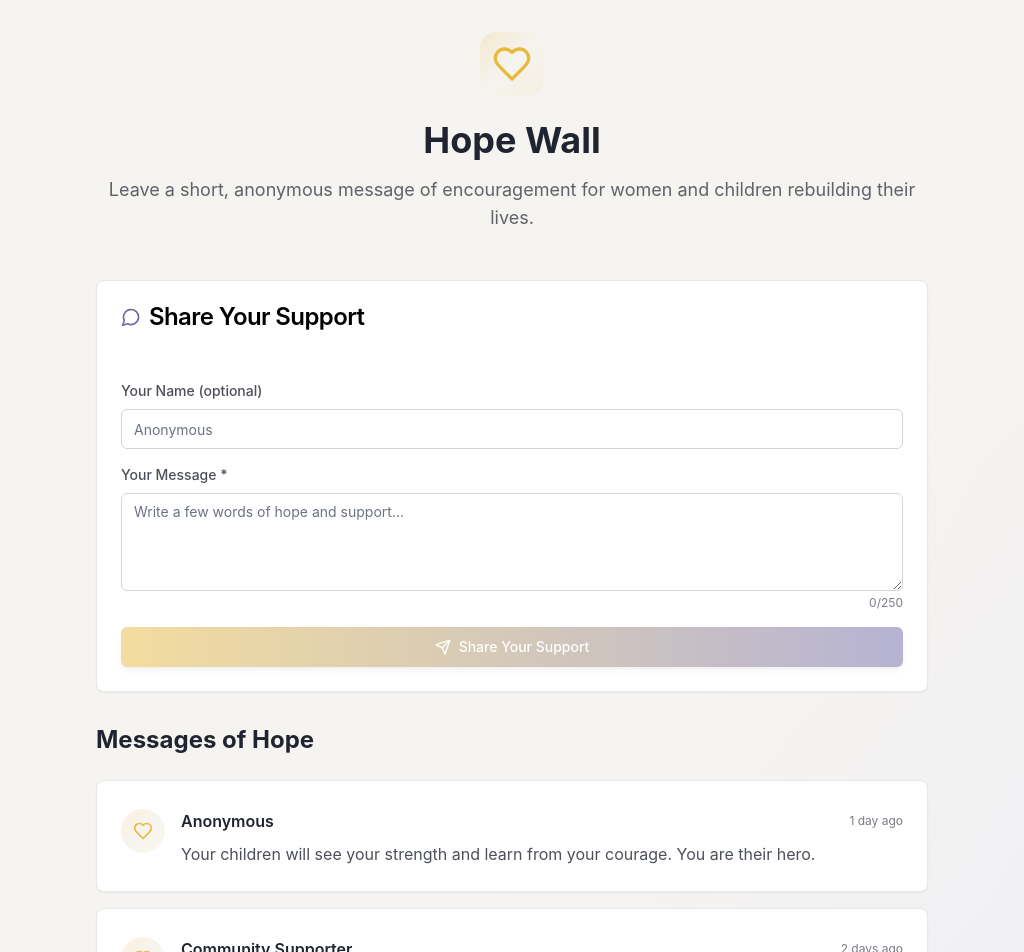
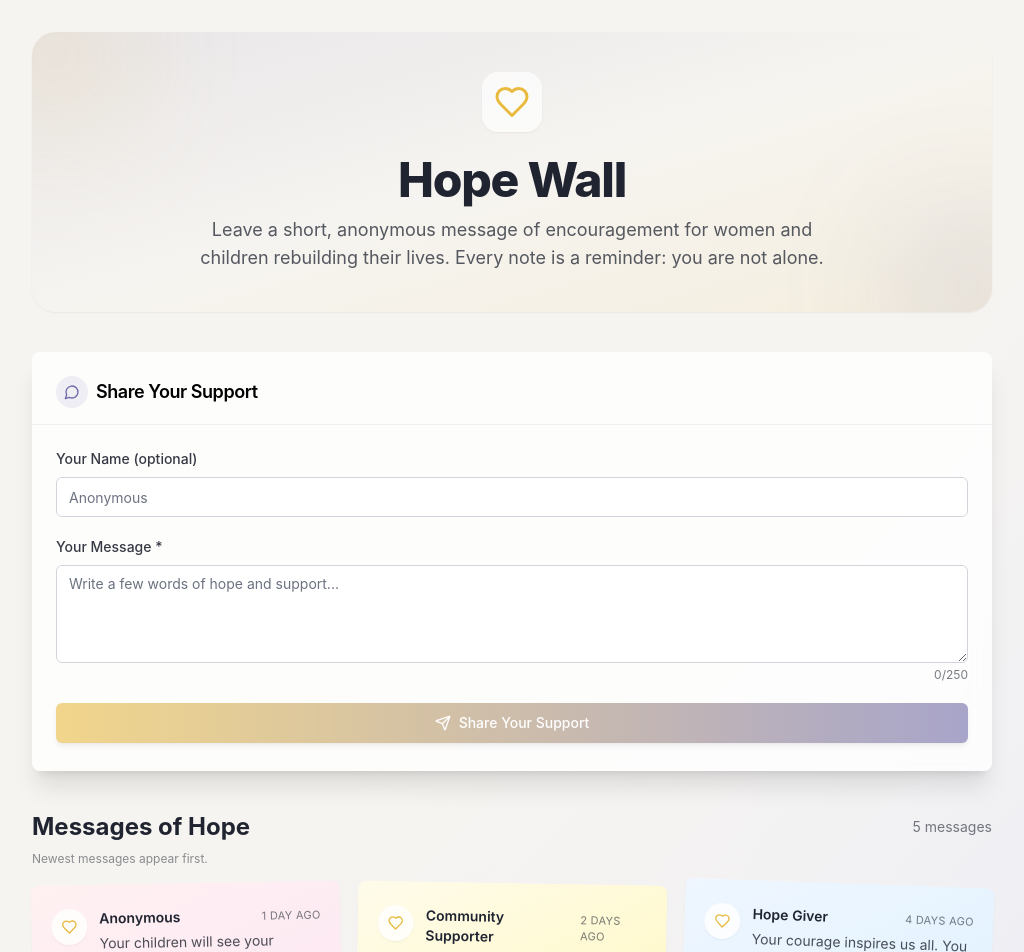
Before and after one commit to puganinithepug/Morgan-Stanley-Athena-Paths, a React (Create React App) app in the folder client/: page /support-wall in a window 1280 px wide. Shown: the part 80-1032 px from the top of the page, without its empty margins (128-1152 px from the left). Built offline with nearby package versions, Linux system fonts and the light colour scheme; no server answers.

Commit message:
Update Hope Wall page with Padlet-style layout

```diff
--- a/client/src/pages/SupportWall.jsx
+++ b/client/src/pages/SupportWall.jsx
@@ -1,4 +1,4 @@
-import React, { useState } from 'react';
+import React, { useState, useRef } from 'react';
 import { useLanguage } from '../contexts/LanguageContext';
 import dataService from '../services/dataService';
 import { Card, CardContent, CardHeader, CardTitle } from '../components/ui/Card';
@@ -8,6 +8,18 @@ import { Textarea } from '../components/ui/Textarea';
 import { Heart, MessageCircle, Send } from 'lucide-react';
 import { formatDistanceToNow } from 'date-fns';
 
+// Soft “sticky note” gradients for Padlet-style cards
+const CARD_GRADIENTS = [
+  'from-rose-50 to-pink-100',
+  'from-amber-50 to-yellow-100',
+  'from-blue-50 to-sky-100',
+  'from-emerald-50 to-green-100',
+  'from-violet-50 to-purple-100',
+];
+
+// Slight rotation variations so cards feel hand-placed
+const CARD_ROTATIONS = ['-rotate-1', 'rotate-1', 'rotate-2', '-rotate-2', ''];
+
 export default function SupportWall() {
   const { language } = useLanguage();
   const [displayName, setDisplayName] = useState('');
@@ -15,6 +27,9 @@ export default function SupportWall() {
   const [showSuccess, setShowSuccess] = useState(false);
 
   const messages = dataService.getMessages(50);
+
+  // ref so we can scroll to the messages section after submit
+  const messagesSectionRef = useRef(null);
 
   const handleSubmit = (e) => {
     e.preventDefault();
@@ -38,48 +53,67 @@ export default function SupportWall() {
     setDisplayName('');
     setMessage('');
     setShowSuccess(true);
+
+    // Smoothly scroll to the messages so the user sees their note
+    if (messagesSectionRef.current) {
+      messagesSectionRef.current.scrollIntoView({
+        behavior: 'smooth',
+        block: 'start',
+      });
+    }
+
     setTimeout(() => setShowSuccess(false), 3000);
   };
 
   return (
     <div className="min-h-screen py-12 bg-gradient-to-br from-background via-background to-primary/10">
-      <div className="max-w-4xl mx-auto px-4 sm:px-6 lg:px-8">
+      <div className="max-w-5xl mx-auto px-4 sm:px-6 lg:px-8">
         {/* Header */}
-        <div className="text-center mb-12">
-          <div className="inline-flex p-3 rounded-2xl bg-gradient-to-br from-highlight/20 via-background to-highlight/10 mb-6">
-            <Heart className="w-10 h-10 text-highlight" />
+        <section className="relative mb-10 overflow-hidden rounded-3xl bg-gradient-to-br from-primary/10 via-background to-highlight/10 px-6 py-10 sm:px-10 shadow-sm">
+          <div className="absolute -left-10 -top-10 h-32 w-32 rounded-full bg-highlight/20 blur-3xl" />
+          <div className="absolute -right-10 -bottom-10 h-32 w-32 rounded-full bg-primary/20 blur-3xl" />
+
+          <div className="relative text-center">
+            <div className="mx-auto mb-6 inline-flex items-center justify-center rounded-2xl bg-white/70 p-3 shadow-sm">
+              <Heart className="h-9 w-9 text-highlight" />
             </div>
-          <h1 className="text-4xl font-bold text-foreground mb-4">Hope Wall</h1>
-          <p className="text-foreground/70 text-lg mb-4">
+            <h1 className="mb-3 text-4xl font-extrabold tracking-tight text-foreground sm:text-5xl">
+              Hope Wall
+            </h1>
+            <p className="mx-auto max-w-2xl text-lg text-foreground/75">
               Leave a short, anonymous message of encouragement for women and
-            children rebuilding their lives.
+              children rebuilding their lives. Every note is a reminder: you are
+              not alone.
             </p>
           </div>
+        </section>
 
         {/* Success banner */}
         {showSuccess && (
-          <div className="mb-6 bg-gradient-to-r from-accent to-primary text-white px-6 py-4 rounded-xl shadow-lg">
+          <div className="mb-6 rounded-2xl bg-gradient-to-r from-accent to-primary px-6 py-4 text-white shadow-lg">
             <div className="flex items-center gap-3">
-              <Heart className="w-5 h-5" />
+              <Heart className="h-5 w-5" />
               <span className="font-medium">
-                Thank you for your message of support
+                Thank you for your message of support.
               </span>
             </div>
           </div>
         )}
 
         {/* Form */}
-        <Card className="mb-8">
-          <CardHeader>
-            <CardTitle className="flex items-center gap-2">
-              <MessageCircle className="w-5 h-5 text-primary" />
+        <Card className="mb-10 rounded-3xl border-none bg-white/80 shadow-xl backdrop-blur">
+          <CardHeader className="border-b border-foreground/5 pb-4">
+            <CardTitle className="flex items-center gap-2 text-lg">
+              <span className="inline-flex h-8 w-8 items-center justify-center rounded-full bg-primary/10">
+                <MessageCircle className="h-4 w-4 text-primary" />
+              </span>
               Share Your Support
             </CardTitle>
           </CardHeader>
-          <CardContent className="pt-7 pb-6 px-6">
-            <form onSubmit={handleSubmit} className="space-y-4">
+          <CardContent className="px-6 pb-7 pt-6">
+            <form onSubmit={handleSubmit} className="space-y-5">
               <div>
-                <label className="block text-sm font-medium text-foreground/80 mb-2">
+                <label className="mb-2 block text-sm font-medium text-foreground/90">
                   Your Name (optional)
                 </label>
                 <Input
@@ -91,7 +125,7 @@ export default function SupportWall() {
               </div>
 
               <div>
-                <label className="block text-sm font-medium text-foreground/80 mb-2">
+                <label className="mb-2 block text-sm font-medium text-foreground/90">
                   Your Message *
                 </label>
                 <Textarea
@@ -101,7 +135,7 @@ export default function SupportWall() {
                   maxLength={250}
                   rows={4}
                 />
-                <div className="text-xs text-foreground/60 mt-1 text-right">
+                <div className="mt-1 text-right text-xs text-foreground/60">
                   {message.length}/250
                 </div>
               </div>
@@ -109,59 +143,88 @@ export default function SupportWall() {
               <Button
                 type="submit"
                 disabled={message.trim().length === 0}
-                className="w-full bg-gradient-to-r from-highlight to-primary hover:brightness-110 text-white shadow-md transition-all"
+                className="flex w-full items-center justify-center rounded-full bg-gradient-to-r from-highlight to-primary text-white shadow-md transition-all hover:brightness-110 hover:shadow-lg disabled:cursor-not-allowed disabled:opacity-60"
               >
-                <Send className="w-4 h-4 mr-2" />
+                <Send className="mr-2 h-4 w-4" />
                 Share Your Support
               </Button>
             </form>
           </CardContent>
         </Card>
 
-        {/* Messages */}
-        <div className="space-y-4">
-          <h2 className="text-2xl font-bold text-foreground mb-6">
+        {/* Messages / Padlet-style wall */}
+        <section ref={messagesSectionRef}>
+          <div className="mb-2 flex items-center justify-between gap-3">
+            <h2 className="text-2xl font-bold text-foreground">
               Messages of Hope
             </h2>
+            {messages.length > 0 && (
+              <p className="text-sm text-foreground/60">
+                {messages.length} message
+                {messages.length !== 1 && 's'}
+              </p>
+            )}
+          </div>
+          {messages.length > 0 && (
+            <p className="mb-4 text-xs text-foreground/50">
+              Newest messages appear first.
+            </p>
+          )}
 
           {messages.length === 0 ? (
-            <Card className="text-center py-12">
-              <CardContent className="pt-7 pb-6 px-6">
-                <Heart className="w-12 h-12 text-foreground/30 mx-auto mb-4" />
+            <Card className="rounded-3xl border-dashed border-2 border-foreground/10 bg-white/70 py-12 text-center shadow-sm">
+              <CardContent className="px-6 pb-6 pt-7">
+                <Heart className="mx-auto mb-4 h-10 w-10 text-foreground/30" />
                 <p className="text-foreground/70">
                   No messages yet. Be the first to share your support!
                 </p>
               </CardContent>
             </Card>
           ) : (
-            messages.map((msg) => (
-              <Card key={msg.id} className="hover:shadow-md transition-shadow">
-                <CardContent className="pt-7 pb-6 px-6">
-                  <div className="flex items-start gap-4">
-                    <div className="bg-gradient-to-br from-highlight/20 via-background to-highlight/10 rounded-full p-3 flex-shrink-0">
-                      <Heart className="w-5 h-5 text-highlight" />
+            <div className="grid grid-cols-1 gap-4 sm:grid-cols-2 lg:grid-cols-3">
+              {messages.map((msg, index) => {
+                const gradient =
+                  CARD_GRADIENTS[index % CARD_GRADIENTS.length];
+                const rotation =
+                  CARD_ROTATIONS[index % CARD_ROTATIONS.length];
+
+                return (
+                  <Card
+                    key={msg.id}
+                    tabIndex={0}
+                    role="article"
+                    aria-label={`Message of hope from ${msg.display_name}`}
+                    className={`relative bg-gradient-to-br ${gradient} ${rotation} rounded-2xl border-none shadow-md transition-transform transition-shadow hover:-translate-y-1 hover:scale-[1.01] hover:shadow-xl focus:outline-none focus:ring-2 focus:ring-primary/60`}
+                  >
+                    <CardContent className="px-5 pb-5 pt-6">
+                      <div className="flex items-start gap-3">
+                        <div className="flex h-9 w-9 flex-shrink-0 items-center justify-center rounded-full bg-white/80 shadow-sm">
+                          <Heart className="h-4 w-4 text-highlight" />
                         </div>
                         <div className="flex-1">
-                      <div className="flex items-center justify-between mb-2">
-                        <span className="font-semibold text-foreground">
+                          <div className="mb-1 flex items-center justify-between gap-2">
+                            <span className="text-sm font-semibold text-foreground">
                               {msg.display_name}
                             </span>
-                        <span className="text-xs text-foreground/60">
-                          {formatDistanceToNow(new Date(msg.created_date), {
-                            addSuffix: true,
-                          })}
+                            <span className="text-[11px] uppercase tracking-wide text-foreground/60">
+                              {formatDistanceToNow(
+                                new Date(msg.created_date),
+                                { addSuffix: true }
+                              )}
                             </span>
                           </div>
-                      <p className="text-foreground/80 leading-relaxed">
+                          <p className="text-sm leading-relaxed text-foreground/80">
                             {msg.message}
                           </p>
                         </div>
                       </div>
                     </CardContent>
                   </Card>
-            ))
+                );
+              })}
+            </div>
           )}
-        </div>
+        </section>
       </div>
     </div>
   );
```
Lines whose indentation alone changed are shown as unchanged.
